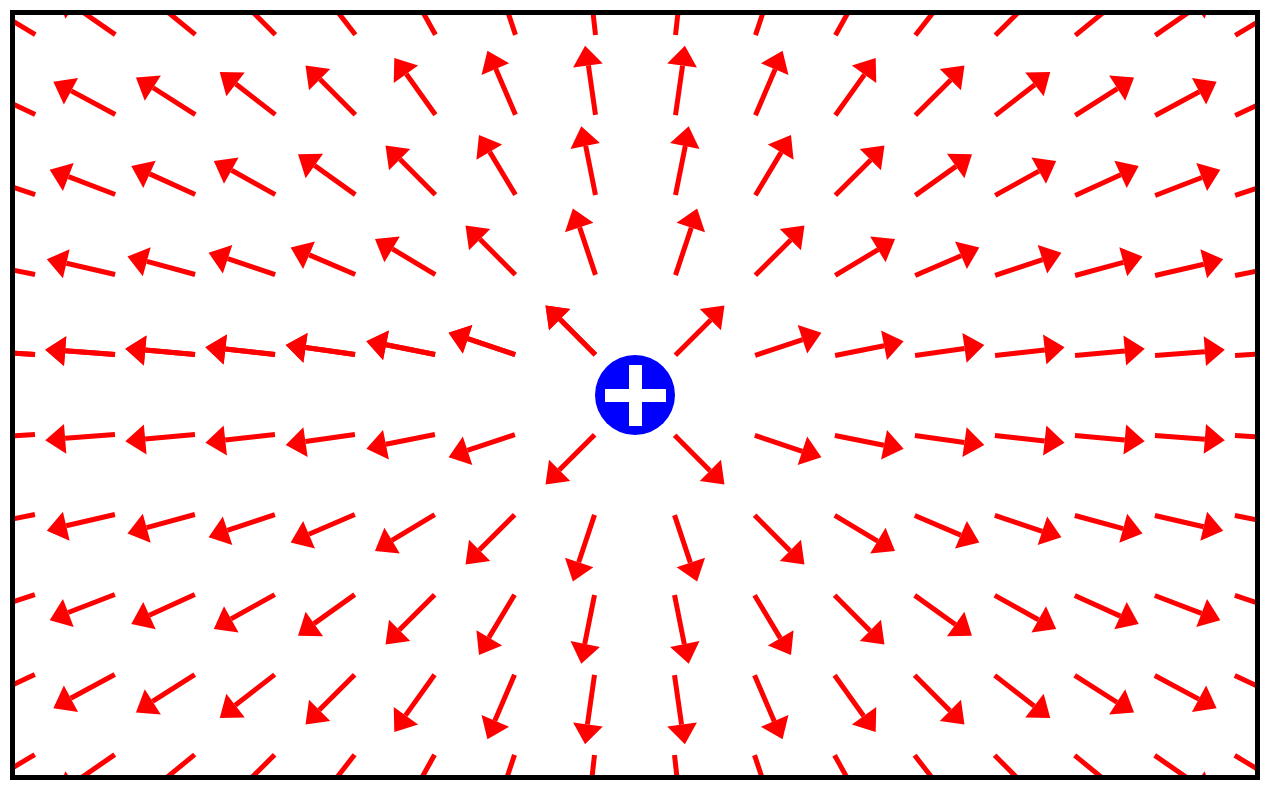
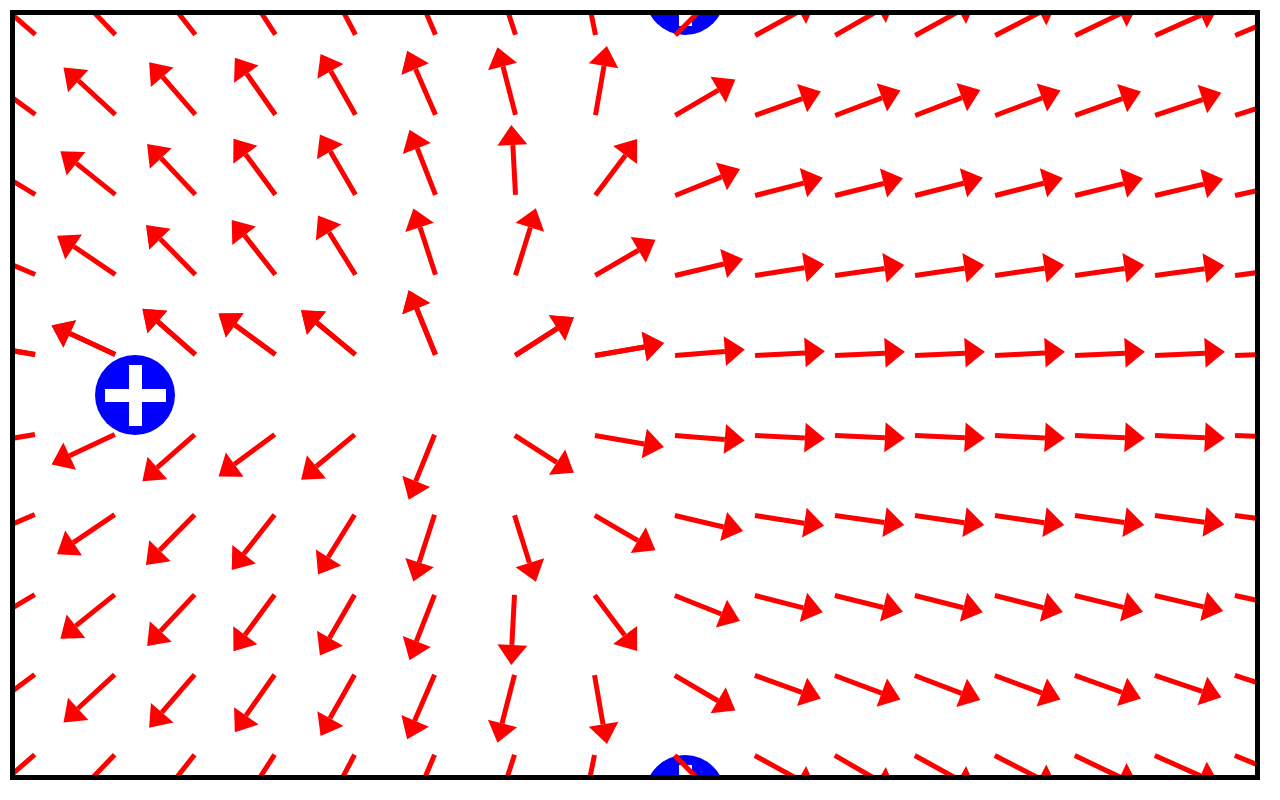
Before and after one commit to sin3point14/electrostatic-simulation, a plain HTML site: page index.html in a window 1280 px wide. Drawn offline with Linux system fonts and the light colour scheme.

Commit message:
api and point charges functionality added

```diff
--- a/index.html
+++ b/index.html
@@ -21,29 +21,86 @@
     <canvas id="canvas"></canvas>
 
     <script>
-        function printArrow(x, y, rot) {
-            console.log(x, y, rot);
-            ctx.translate(x, y);
+        var arrows = [];
+        var pointCharges = [];
+        var k = 1000000; //constant for inverse square law
+        function drawArrow() {
+            ctx.fillStyle = 'red';
+            for (a of arrows) {
+                console.log(a.positionalX, a.positionalY);
+                ctx.translate(a.positionalX, a.positionalY);
+                let rot = Math.atan2(a.ey, a.ex);
                 ctx.rotate(rot);
-            ctx.fillStyle = 'red';
                 ctx.fillRect(0, -2, 50, 5);
-
                 ctx.beginPath();
                 ctx.moveTo(50, 15);
                 ctx.lineTo(70, 0);
                 ctx.lineTo(50, -15);
                 ctx.closePath();
-
-            // the outline
-            /*   ctx.lineWidth = 10;
-               ctx.strokeStyle = '#666666';
-               ctx.stroke();
-   */
-            // the fill color
-            //ctx.fillStyle = "#FFCC00";
                 ctx.fill();
                 ctx.rotate(-rot);
-            ctx.translate(-x, -y);
+                ctx.translate(-a.positionalX, -a.positionalY);
+            }
+        };
+        function Arrow(x, y) {
+            this.positionalX = x;
+            this.positionalY = y;
+            this.ex = 0;
+            this.ey = 0;
+            console.log(this.positionalX, this.positionalY);
+        };
+        function PointCharge(x, y, q) {
+            this.positionalX = x;
+            this.positionalY = y;
+            this.charge = q;
+        };
+        function distance(x1, y1, x2, y2) {
+            return Math.sqrt((x1 - x2) * (x1 - x2) + (y1 - y2) * (y1 - y2));
+        };
+        function calcE() {
+            for (a of arrows) {
+                for (q of pointCharges) {
+                    let d = distance(a.positionalX, a.positionalY, q.positionalX, q.positionalY);
+                    a.ex += k * q.charge * (a.positionalX - q.positionalX) / d;
+                    a.ey += k * q.charge * (a.positionalY - q.positionalY) / d;
+                }
+            }
+        };
+        function initArrow() {
+            for (var i = cx - 40; i >= 0; i -= 80) {
+                for (var j = cy - 40; j >= 0; j -= 80) {
+                    arrows.push(new Arrow(i, j));
+                }
+            }
+            for (var i = cx + 40; i <= 2 * cx; i += 80) {
+                for (var j = cy - 40; j >= 0; j -= 80) {
+                    arrows.push(new Arrow(i, j));
+                }
+            }
+            for (var i = cx + 40; i <= 2 * cx; i += 80) {
+                for (var j = cy + 40; j < 2 * cy; j += 80) {
+                    arrows.push(new Arrow(i, j));
+                }
+            }
+            for (var i = cx - 40; i >= 0; i -= 80) {
+                for (var j = cy - 40; j < 2 * cy - 0; j += 80) {
+                    arrows.push(new Arrow(i, j));
+                }
+            }
+        };
+        function drawCharge() {
+            for (q of pointCharges) {
+                ctx.beginPath();
+                ctx.arc(q.positionalX, q.positionalY, 40, 0, 2 * Math.PI);
+                ctx.fillStyle = "blue";
+                ctx.fill();
+                ctx.fillStyle = 'white';
+                ctx.fillRect(q.positionalX - 6, q.positionalY - 30, 13, 61);
+                ctx.fillRect(q.positionalX - 30, q.positionalY - 6, 61, 13);
+            }
+        }
+        function addPointCharge(x, y, q) {
+            pointCharges.push(new PointCharge(x, y, q))
         }
         var canvas = document.getElementById('canvas');
         var ctx = canvas.getContext('2d');
@@ -51,34 +108,16 @@
         ctx.canvas.height = window.innerHeight - 40;
         var cx = Math.floor(ctx.canvas.width / 2);
         var cy = Math.floor(ctx.canvas.height / 2);
-        for(var i=cx-40;i>=0;i-=80){
-            for(var j=cy-40;j>=0;j-=80){
-                printArrow(i,j,Math.atan2(j-cy,i-cx));
-                console.log(i,j);
+        initArrow();
+        for(a of arrows){
+            console.log(a);
         }
-        }
-        for(var i=cx+40;i<=2*cx;i+=80){
-            for(var j=cy-40;j>=0;j-=80){
-                printArrow(i,j,Math.atan2(j-cy,i-cx));
-            }
-        }
-        for(var i=cx+40;i<=2*cx;i+=80){
-            for(var j=cy+40;j<2*cy;j+=80){
-                printArrow(i,j,Math.atan2(j-cy,i-cx));
-            }
-        }
-        for(var i=cx-40;i>=0;i-=80){
-            for(var j=cy-40;j<2*cy-0;j+=80){
-                printArrow(i,j,Math.atan2(j-cy,i-cx));
-            }
-        }
-        ctx.beginPath();
-        ctx.arc(cx, cy, 40, 0, 2 * Math.PI);
-        ctx.fillStyle = "blue";
-        ctx.fill();
-        ctx.fillStyle = 'white';
-        ctx.fillRect(cx-6, cy-30, 13, 61);
-        ctx.fillRect(cx-30, cy-6, 61, 13);
+        addPointCharge(cx - 500, cy, 1);
+        addPointCharge(cx + 50, cy-400, 1);
+        addPointCharge(cx + 50, cy+400, 1);
+        calcE();
+        drawCharge();
+        drawArrow();
     </script>
 </body>
 
```
Lines whose indentation alone changed are shown as unchanged.
